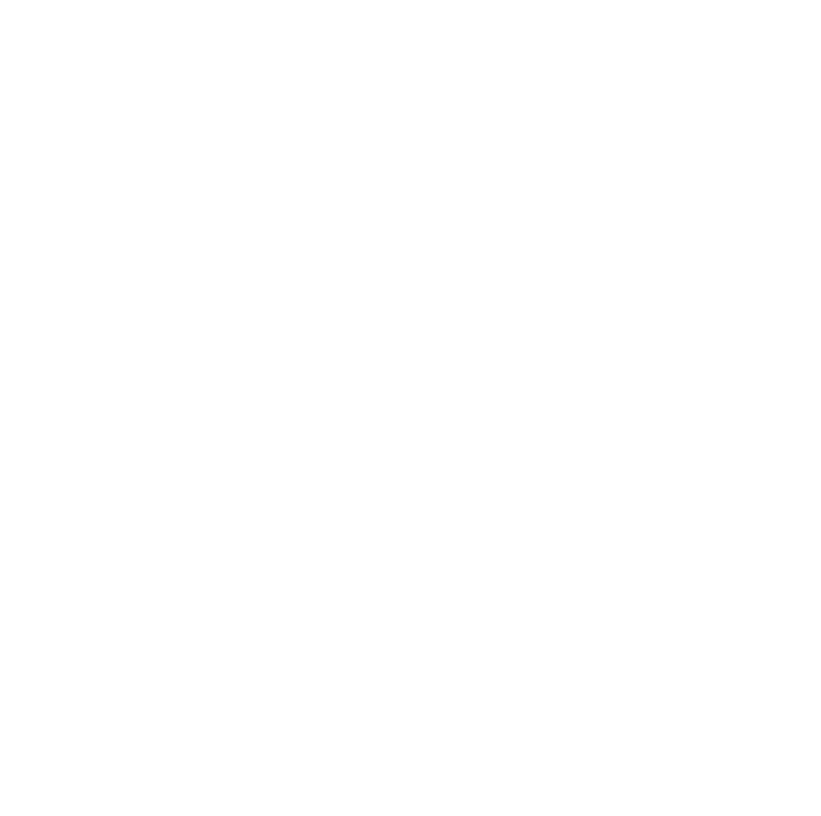
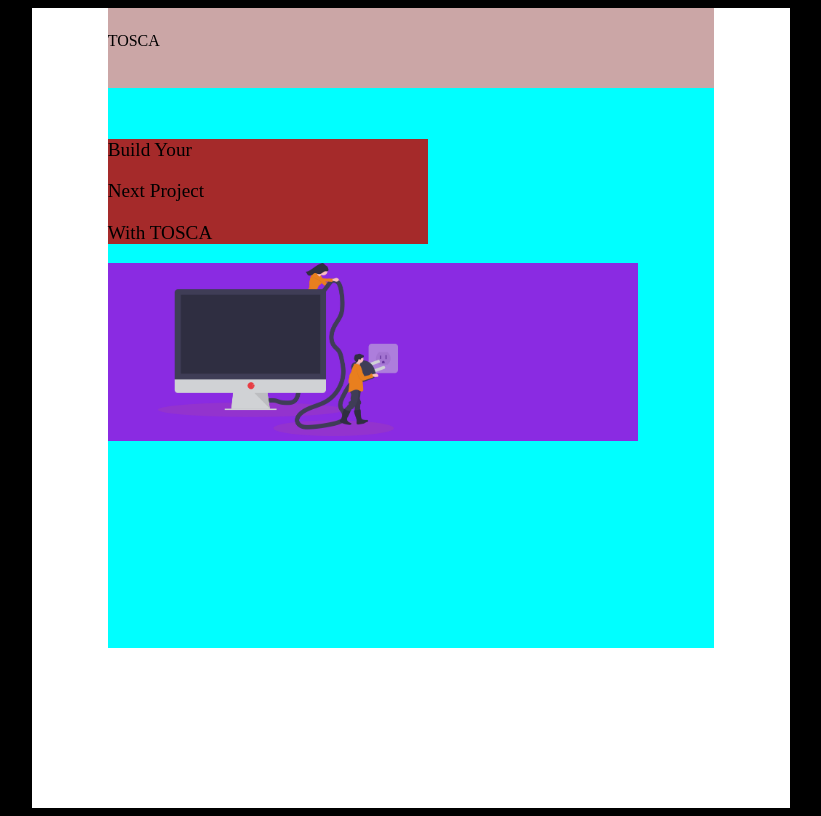
Before and after one commit to Defriyhdr/web-starter, a plain HTML site: page tugas4/tosca.html in a window 1280 px wide. Shown: the whole page, without its empty margins (229-1050 px from the left). Drawn offline with Linux system fonts and the light colour scheme.

Commit message:
add : tugas tosca

```diff
--- a/tugas4/tosca.html
+++ b/tugas4/tosca.html
@@ -6,22 +6,74 @@
     <meta name="viewport" content="width=device-width, initial-scale=1.0">
     <title>tosca</title>
     <style>
-        .container {
-            max-width: 70%;
-            background-color: grey;
-            margin: 0 auto 0 auto;
+        body {
+            background-color: rgb(0, 0, 0);
         }
 
-        .landing {
-            width: 50%;
-            background-color: red;
+        .container {
+            max-width: 60%;
+            height: 100vh;
+            background-color: white;
+            margin: 0 auto 0 auto;
+
         }
+
+        .box {
+            max-width: 80%;
+            min-height: 80vh;
+            margin: auto;
+
+            background-color: aqua;
+        }
+
+        .header {
+            max-width: 100vh;
+            height: 32px;
+            background-color: rgb(203, 166, 166);
+            padding-top: 24px ;
+            padding-bottom: 24px;
+
+
+        }
+        .content {
+            padding-top: 32px;
+            text-align: left;
+            font-size: larger;
+        }
+
+        .box1 {
+            max-width: 40vh;
+            background-color: brown;
+        }
+
+        .box2 {
+            max-width: 60vh;
+            background-color: blueviolet;
+            padding-left: 50px;
+        }
+
 
     </style>
 </head>
 <body>
-    <div class="container"></div>
-        <div class="landing"></div>
+    <div class="container">
+        <div class="box">
+            <div class="header">
+                TOSCA
+            </div>
+            <div class="content">
+                <div class="box1">
+                    <p>Build Your</p>
+                    <p>Next Project</p>
+                    <p>With <span>TOSCA</span></p>
+                </div>
 
+                <div class="box2"><img src="monitor.png" width="50%" height="50%">
+                </div>
+
+            </div>
+
+        </div>
+    </div>
 </body>
 </html>
```
Also changed, not shown: tugas4/monitor.png (added).
